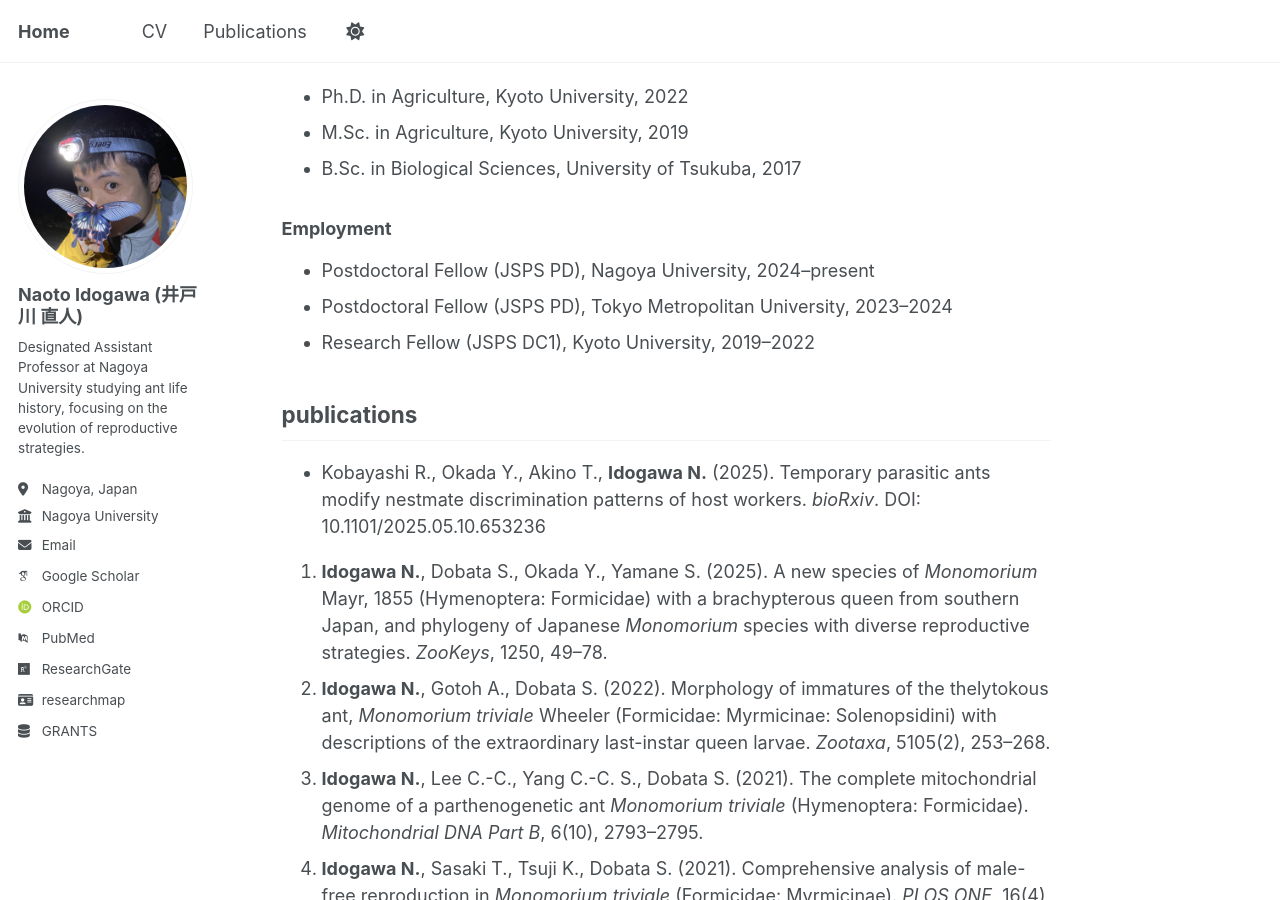
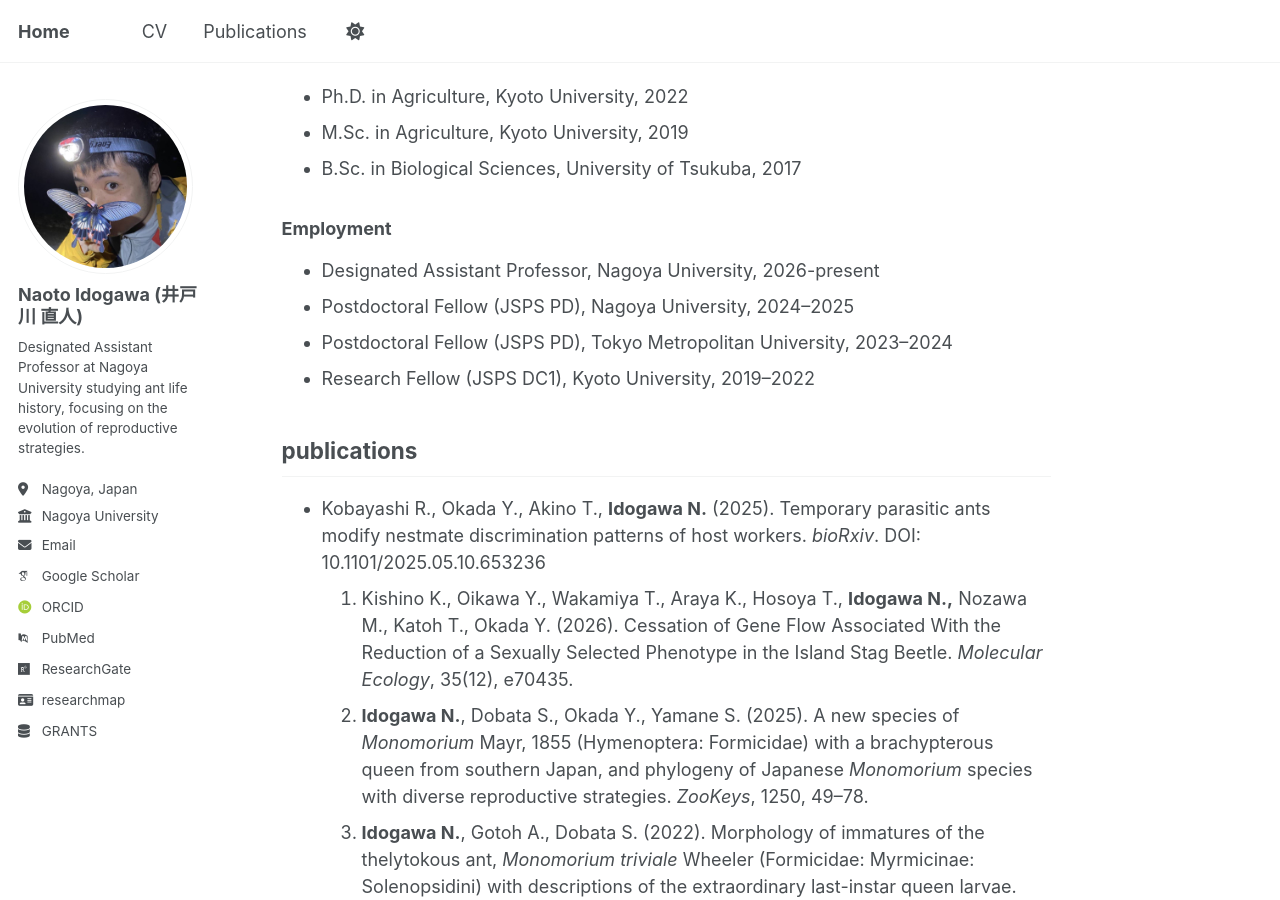
Before and after one commit to n-ido/n-ido.github.io, a Jekyll site: the page built from _pages/about.md, in a window 1280 px wide and 900 px high, scrolled down 347 px. Built offline with Jekyll 4.4.1, drawn with Linux system fonts in a browser that asks for light colours; some web fonts are replaced; a script that is not in the unit is left out.

Commit message:
Update about.md

```diff
--- a/_pages/about.md
+++ b/_pages/about.md
@@ -16,13 +16,14 @@ I am a myrmecologist exploring the social evolution of ants. I focus on uncoveri
 - B.Sc. in Biological Sciences, University of Tsukuba, 2017
 
 ### Employment
-- Postdoctoral Fellow (JSPS PD), Nagoya University, 2024–present
+- Designated Assistant Professor, Nagoya University, 2026-present
+- Postdoctoral Fellow (JSPS PD), Nagoya University, 2024–2025
 - Postdoctoral Fellow (JSPS PD), Tokyo Metropolitan University, 2023–2024
 - Research Fellow (JSPS DC1), Kyoto University, 2019–2022
 
 ## publications
 - Kobayashi R., Okada Y., Akino T., **Idogawa N.** (2025). Temporary parasitic ants modify nestmate discrimination patterns of host workers. *bioRxiv*. DOI: 10.1101/2025.05.10.653236
-
+1. Kishino K., Oikawa Y., Wakamiya T., Araya K., Hosoya T., **Idogawa N.,** Nozawa M., Katoh T., Okada Y. (2026). Cessation of Gene Flow Associated With the Reduction of a Sexually Selected Phenotype in the Island Stag Beetle. *Molecular Ecology*, 35(12), e70435.
 1. **Idogawa N.**, Dobata S., Okada Y., Yamane S. (2025). A new species of *Monomorium* Mayr, 1855 (Hymenoptera: Formicidae) with a brachypterous queen from southern Japan, and phylogeny of Japanese *Monomorium* species with diverse reproductive strategies. *ZooKeys*, 1250, 49–78.
 1. **Idogawa N.**, Gotoh A., Dobata S. (2022). Morphology of immatures of the thelytokous ant, *Monomorium triviale* Wheeler (Formicidae: Myrmicinae: Solenopsidini) with descriptions of the extraordinary last-instar queen larvae. *Zootaxa*, 5105(2), 253–268.
 1. **Idogawa N.**, Lee C.-C., Yang C.-C. S., Dobata S. (2021). The complete mitochondrial genome of a parthenogenetic ant *Monomorium triviale* (Hymenoptera: Formicidae). *Mitochondrial DNA Part B*, 6(10), 2793–2795.
```
